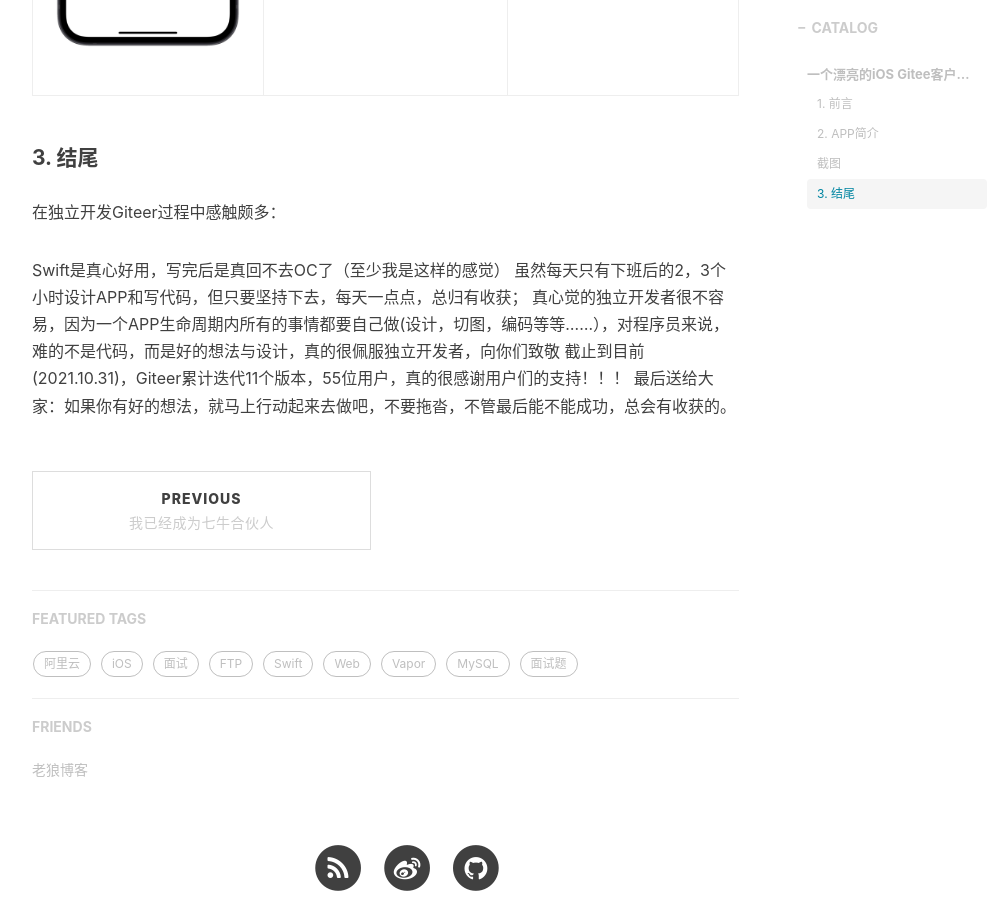
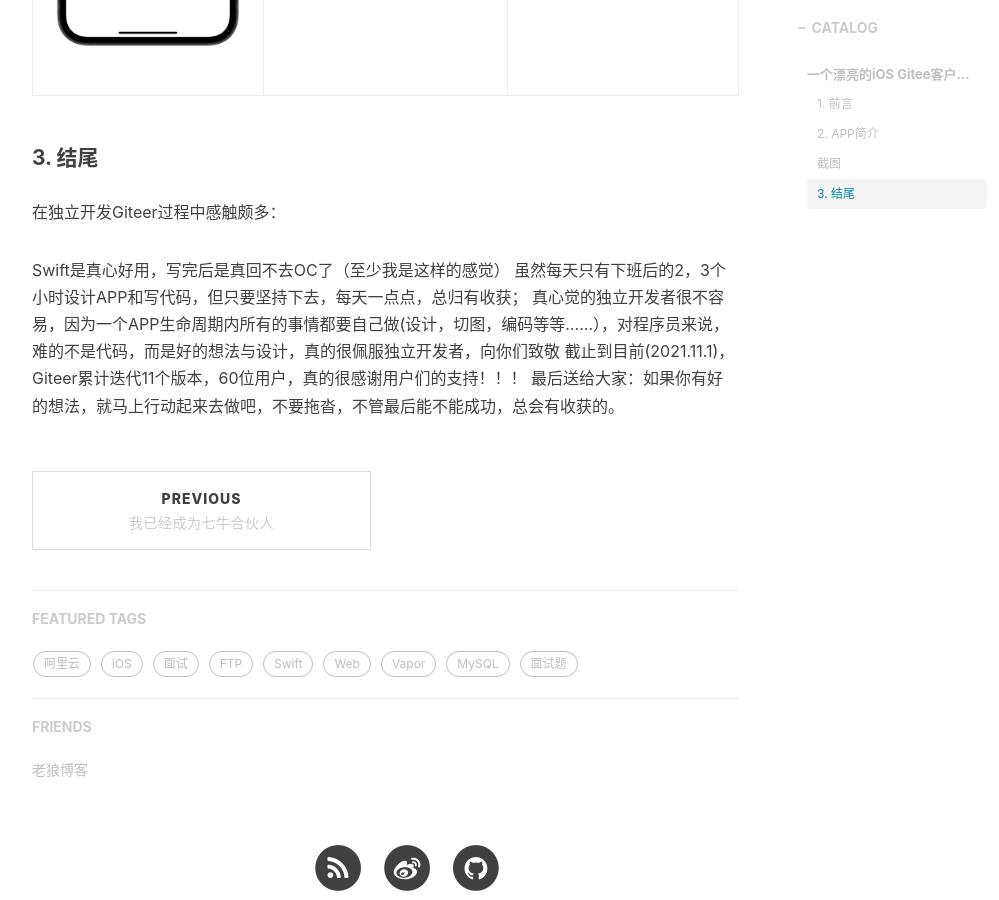
Before and after one commit to fandongtongxue/fandongtongxue.github.io, a Jekyll site: the page built from _posts/2021-09-18-Giteer.md, in a window 1280 px wide and 900 px high, scrolled down 3437 px. Shown: the whole window, without its empty margins (233-1232 px from the left). Built offline with Jekyll 4.4.1, drawn with Linux system fonts in a browser that asks for light colours; nearby versions of some CDN libraries; comment, search, counter and statistics services are not loaded.

Commit message:
Update 2021-09-18-Giteer.md

```diff
--- a/_posts/2021-09-18-Giteer.md
+++ b/_posts/2021-09-18-Giteer.md
@@ -50,5 +50,5 @@
 Swift是真心好用，写完后是真回不去OC了（至少我是这样的感觉）
 虽然每天只有下班后的2，3个小时设计APP和写代码，但只要坚持下去，每天一点点，总归有收获；
 真心觉的独立开发者很不容易，因为一个APP生命周期内所有的事情都要自己做(设计，切图，编码等等......），对程序员来说，难的不是代码，而是好的想法与设计，真的很佩服独立开发者，向你们致敬
-截止到目前(2021.10.31)，Giteer累计迭代11个版本，55位用户，真的很感谢用户们的支持！！！
+截止到目前(2021.11.1)，Giteer累计迭代11个版本，60位用户，真的很感谢用户们的支持！！！
 最后送给大家：如果你有好的想法，就马上行动起来去做吧，不要拖沓，不管最后能不能成功，总会有收获的。
```
